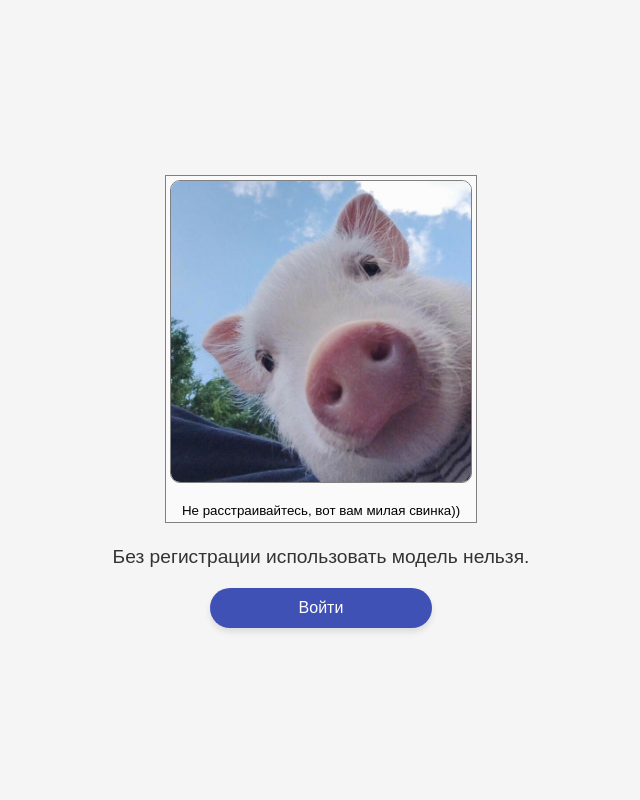
After one commit to KAte6033/converted_keras, a FastAPI app: template templates/no_reg.html in a window 1280 px wide. The commit adds this page. Shown: the whole page, without its empty margins (319-959 px from the left). Run offline with FastAPI, Linux system fonts and the light colour scheme; the template is opened without the code that fills it, so the values that code supplies are empty; parts of the project's set-up code (start-up, migrations or seed data) failed here and were passed over.

Commit message:
5 commit

```diff
--- a/app.py
+++ b/app.py
@@ -7,8 +7,12 @@ from starlette.status import HTTP_302_FOUND
 from fastapi.responses import RedirectResponse
 from fastapi.exceptions import RequestValidationError
 from starlette.exceptions import HTTPException as StarletteHTTPException
+from fastapi.exception_handlers import http_exception_handler
 from starlette.status import HTTP_403_FORBIDDEN
 from fastapi.staticfiles import StaticFiles
+from utils import json_to_dict_list
+from typing import Optional
+import json
 
 from PIL import Image, ImageOps
 import numpy as np
@@ -20,11 +24,124 @@ from fastapi.security import APIKeyCookie
 # from fastapi.templating import Jinja2Templates
 # from fastapi.staticfiles import StaticFiles
 
-
+path_to_json = "users.json"
 
 
 
 app = FastAPI()
+
+# @app.get("/users")
+# def get_all_users():
+#     return json_to_dict_list(path_to_json)
+
+
+@app.get("/users")
+def get_all_users(
+    enrollment_year: Optional[int] = None,
+    major: Optional[str] = None,
+    special_notes : Optional[str] = None,
+    user_id : Optional[int] = None
+    ):
+    users = json_to_dict_list(path_to_json)
+    # if enrollment_year is None:
+    #     return users
+    # else:
+    #     return_list = []
+    #     for user in users:
+    #         if user["enrollment_year"] == enrollment_year:
+    #             return_list.append(user)
+    #     return return_list
+
+    filltred_users = users
+    if enrollment_year:
+        filltred_users = [user for user in filltred_users if user["enrollment_year"] == enrollment_year]
+    if major:
+        filltred_users = [user for user in filltred_users if user["major"].lower() == major.lower()]
+    if special_notes:
+        filltred_users = [user for user in filltred_users if user["special_notes"].lower() == special_notes.lower()]
+    if user_id:
+        filltred_users = [user for user in filltred_users if user["user_id"] == user_id]
+
+    return filltred_users
+
+# @app.get("/users/{enrollment_year}")
+# def get_all_users_enrollment_year(enrollment_year: int):
+#     users = json_to_dict_list(path_to_json)
+#     return_list = []
+#     for user in users:
+#         if user["enrollment_year"] == enrollment_year:
+#             return_list.append(user)
+#     return return_list
+
+
+# @app.get("/users/{enrollment_year}")
+# def get_all_users_enrollment_year(enrollment_year: int, major: Optional[str] = None, special_notes: Optional[str] = "Без особых примет"):
+#     users = json_to_dict_list(path_to_json)
+#     filltred_users = []
+#     for user in users:
+#         if user["enrollment_year"] == enrollment_year:
+#             filltred_users.append(user)
+#     if major:
+#         filltred_users = [user for user in filltred_users if user["major"].lower() == major.lower()]
+#     if special_notes:
+#         filltred_users = [user for user in filltred_users if user["special_notes"].lower() == special_notes.lower()]
+
+#     return filltred_users
+
+
+# @app.get("/users/{user_id}")
+# def get_all_users_enrollment_year(user_id: int, major: Optional[str] = None, special_notes: Optional[str] = "Без особых примет"):
+#     users = json_to_dict_list(path_to_json)
+#     filltred_users = []
+#     for user in users:
+#         if user["user_id"] == user_id:
+#             filltred_users.append(user)
+#     if major:
+#         filltred_users = [user for user in filltred_users if user["major"].lower() == major.lower()]
+#     if special_notes:
+#         filltred_users = [user for user in filltred_users if user["special_notes"].lower() == special_notes.lower()]
+
+#     return filltred_users
+
+
+# @app.get("/users")
+# def get_all_user(user_id: Optional[int] = None):
+#     users = json_to_dict_list(path_to_json)
+#     if user_id is None:
+#         return users
+#     else:
+#         return_list = []
+#         for user in users:
+#             if user["user_id"] == user_id:
+#                 return_list.append(user)
+#         return return_list
+
+
+# @app.get("/users")
+# def get_all_users(enrollment_year: Optional[int] = None):
+#     users = json_to_dict_list(path_to_json)
+#     if enrollment_year is None:
+#         return users
+#     else:
+#         return_list = []
+#         for user in users:
+#             if user["enrollment_year"] == enrollment_year:
+#                 return_list.append(user)
+#         return return_list
+
+# @app.get("/users/")
+# def get_user(user_id: Optional[int] = None):
+#     users = json_to_dict_list(path_to_json)
+#     if user_id is None:
+#         return users
+#     else:
+#         return_list = []
+#         for user in users:
+#             if user["user_id"] == user_id:
+#                 return_list.append(user)
+#         return return_list
+
+
 
 app.mount("/static", StaticFiles(directory="static"), name="static")
 
@@ -35,11 +152,13 @@ templates = Jinja2Templates(directory="templates")
 
 cookie_scheme = APIKeyCookie(name="session")
 
-users = {
-    "admin": "1234",
-    "user": "abcd",
-    "guest": "guest"
-}
+json_path = "/home/smile/converted_keras/users.json"
+
+# users = {
+#     "admin": "1234",
+#     "user": "abcd",
+#     "guest": "guest"
+# }
 
 
 @app.exception_handler(StarletteHTTPException)
@@ -54,18 +173,47 @@ async def custom_http_exception_handler(request: Request, exc: StarletteHTTPExce
 def home(request: Request, session: str = Depends(cookie_scheme)):
     return templates.TemplateResponse("index.html", {"request": request, "user": session})
 
+@app.get("/no_reg", response_class=HTMLResponse)
+def login_page(request: Request):
+    return templates.TemplateResponse("no_reg.html", {"request": request})
 
 @app.get("/login", response_class=HTMLResponse)
 def login_page(request: Request):
     return templates.TemplateResponse("login.html", {"request": request})
 
+# @app.post("/login")
+# def login(username: str = Form(...), password: str = Form(...)):
+#     if users.get(username) == password:
+#         response = RedirectResponse("/", status_code=HTTP_302_FOUND)
+#         response.set_cookie(key="session", value=username, httponly=True)
+#         return response
+#     raise HTTPException(status_code=401, detail="Неверный логин или пароль")
+
+
+
+# Загрузка пользователей из JSON при старте приложения
+with open("users.json", "r", encoding="utf-8") as f:
+    users = json.load(f)
+
+# Преобразуем в словарь для быстрого поиска: login -> password
+user_credentials = {user["login"]: user["password"] for user in users}
+
 @app.post("/login")
 def login(username: str = Form(...), password: str = Form(...)):
-    if users.get(username) == password:
+    if username in user_credentials and user_credentials[username] == password:
         response = RedirectResponse("/", status_code=HTTP_302_FOUND)
         response.set_cookie(key="session", value=username, httponly=True)
         return response
-    raise HTTPException(status_code=401, detail="Неверный логин или пароль")
+    return RedirectResponse("/no_reg", status_code=302)
+
+
+# @app.post("/login")
+# def login(username: str = Form(...), password: str = Form(...)):
+#     if users_login.get(login) == password:
+#         response = RedirectResponse("/", status_code=HTTP_302_FOUND)
+#         response.set_cookie(key="session", value=username, httponly=True)
+#         return response
+#     raise HTTPException(status_code=401, detail="Неверный логин или пароль")
 
 @app.get("/logout")
 def logout():
--- /dev/null
+++ b/static/no_reg.css
@@ -0,0 +1,63 @@
+body {
+    font-family: Arial, sans-serif;
+    display: flex;
+    flex-direction: column;
+    align-items: center;
+    justify-content: center;
+    height: 100vh;
+    margin: 0;
+    background-color: #f5f5f5;
+}
+
+.message {
+    font-size: 1.3rem;
+    color: #333;
+    text-align: center;
+    margin: 20px;
+    max-width: 90%;
+}
+
+.button-link {
+    display: inline-block;
+    width: 220px;
+    padding: 0.7rem;
+    background-color: #3f51b5;
+    color: white;
+    text-align: center;
+    text-decoration: none;
+    border-radius: 30px;
+    font-size: 1rem;
+    cursor: pointer;
+    transition: background-color 0.3s, transform 0.2s;
+    box-shadow: 0 4px 6px rgba(0,0,0,0.1);
+}
+
+.button-link:hover {
+    background-color: #303f9f;
+    transform: translateY(-2px);
+}
+
+.button-link:active {
+    transform: translateY(0);
+}
+
+
+.image {
+    border: 1px solid gray;
+    float: left;
+    padding: 4px;
+    margin: 3px;
+    background: #FAFAFA;
+}
+
+.image img {
+    display: block;
+    width: 100%; /* Чтобы изображение занимало всю ширину контейнера */
+    height: auto;
+    border: 1px solid gray;
+}
+
+.description {
+    text-align: center;
+    font-size: 10pt;
+}
--- a/templates/login.html
+++ b/templates/login.html
@@ -13,6 +13,7 @@
             <input type="text" name="username" placeholder="Логин" required><br>
             <input type="password" name="password" placeholder="Пароль" required><br>
             <button type="submit">Войти</button>
+            <a href="/no_reg" class="button-link">Войти без регистрации </a>
         </form>
     </div>
 </body>
--- /dev/null
+++ b/templates/no_reg.html
@@ -0,0 +1,64 @@
+<!DOCTYPE html>
+<html>
+<head>
+    <title>Классификация изображения</title>
+    <link rel="stylesheet" href="/static/no_reg.css">
+    <style>
+        body {
+            font-family: Arial, sans-serif;
+            display: flex;
+            flex-direction: column;
+            align-items: center;
+            justify-content: center;
+            height: 100vh;
+            margin: 0;
+            background-color: #f5f5f5;
+        }
+        .message {
+            font-size: 1.2rem;
+            color: #333;
+            text-align: center;
+            margin-bottom: 20px;
+        }
+        .button-link {
+            display: inline-block;
+            width: 200px;
+            padding: 0.7rem;
+            background-color: #3f51b5;
+            color: white;
+            text-align: center;
+            text-decoration: none;
+            border-radius: 30px;
+            font-size: 1rem;
+            cursor: pointer;
+            transition: background-color 0.3s;
+        }
+        .button-link:hover {
+            background-color: #303f9f;
+        }
+        img {
+            max-width: 300px;
+            border-radius: 10px;
+            margin-bottom: 20px;
+        }
+    </style>
+</head>
+<body>
+
+    <div class="image">
+        <a href="/static/orig.jpeg" target="_blank">
+            <img src="/static/orig.jpeg" alt="Описание изображения">
+        </a>
+        <div class="description">
+            Не расстраивайтесь, вот вам милая свинка))
+        </div>
+    </div>
+
+    <div class="message">
+        Без регистрации использовать модель нельзя.
+    </div>
+
+    <a href="/login" class="button-link">Войти</a>
+
+</body>
+</html>
```
Also changed, not shown: static/log.css (+35 -1 lines), test.py (added, +66 -0 lines), users.json (added, +152 -0 lines), utils.py (added, +36 -0 lines), static/ind.css (line endings or trailing spaces), static/orig.jpeg (added).
